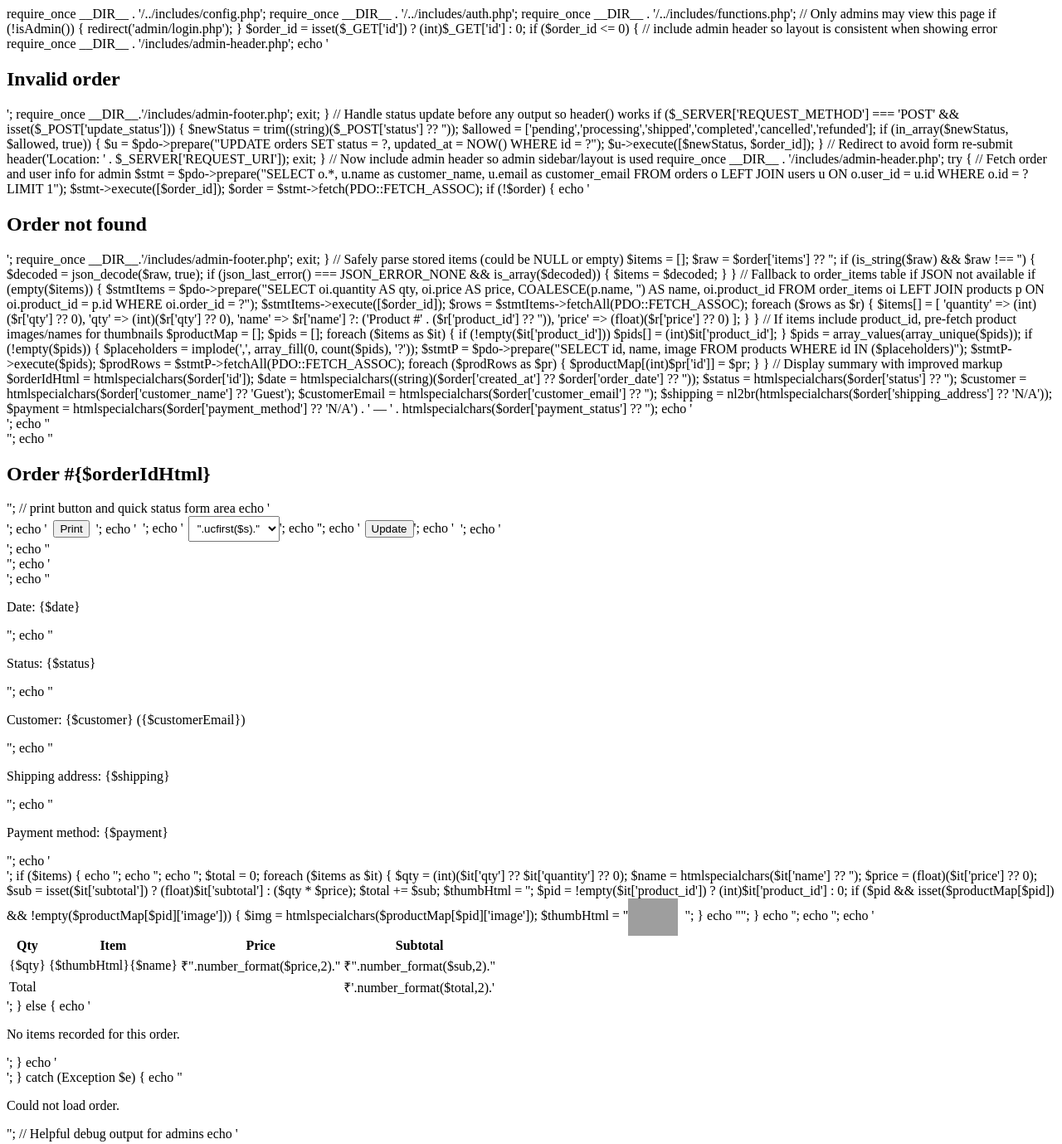
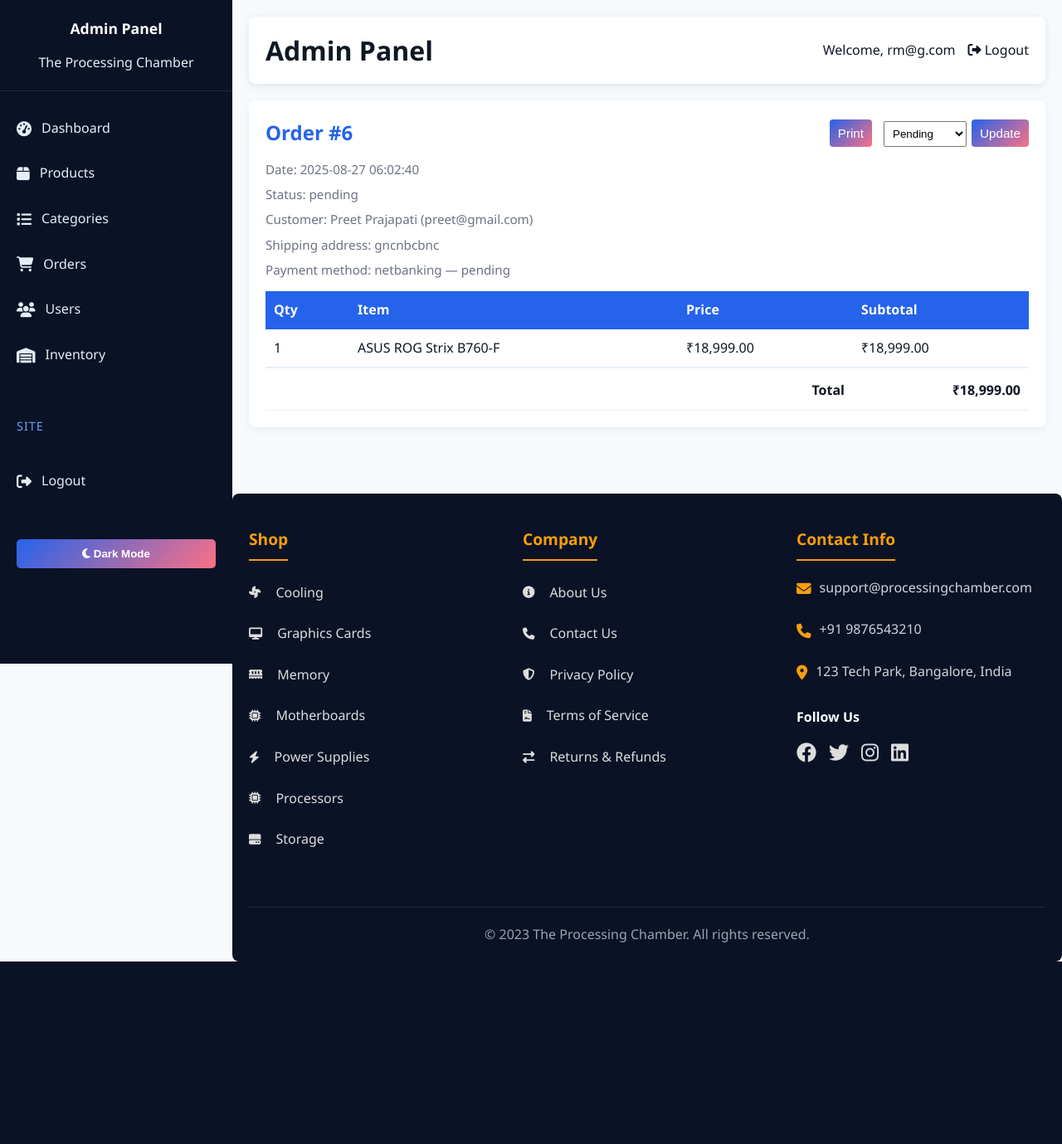
Before and after one commit to RudraMistry-cmd/The-Processing-Chamber, a PHP site: page /admin/order-details.php?id=6 in a window 1280 px wide. Shown: the top 1379 px of the page at 83% size. After the commit the page ends 1159 px from the top, so only its background shows below. Run offline with PHP 8.4, Linux system fonts and the light colour scheme; a user stored in the database is signed in; data comes from the database, SQL or seed files in the repository; grey boxes are pictures that could not be loaded.

Commit message:
Add files via upload

```diff
--- a/the-processing-chamber/admin/order-details.php
+++ b/the-processing-chamber/admin/order-details.php
@@ -1,3 +1,4 @@
+<?php
 require_once __DIR__ . '/../includes/config.php';
 require_once __DIR__ . '/../includes/auth.php';
 require_once __DIR__ . '/../includes/functions.php';
@@ -17,7 +18,7 @@ $order_id = isset($_GET['id']) ? (int)$_GET['id'] : 0;
 // Handle status update before any output so header() works
 if ($_SERVER['REQUEST_METHOD'] === 'POST' && isset($_POST['update_status'])) {
     $newStatus = trim((string)($_POST['status'] ?? ''));
-    $allowed = ['pending','processing','shipped','completed','cancelled','refunded'];
+    $allowed = ['pending','processing','shipped','delivered','cancelled','refunded'];
     if (in_array($newStatus, $allowed, true)) {
         $u = $pdo->prepare("UPDATE orders SET status = ?, updated_at = NOW() WHERE id = ?");
         $u->execute([$newStatus, $order_id]);
@@ -96,7 +97,7 @@ try {
     echo '<button onclick="window.print();" class="btn">Print</button>';
     echo '<form method="POST" style="display:inline-block; margin:0;">';
     echo '<select name="status" style="padding:6px; margin-left:6px;">';
-    $statuses = ['pending','processing','shipped','completed','cancelled','refunded'];
+    $statuses = ['pending','processing','shipped','delivered','cancelled','refunded'];
     foreach ($statuses as $s) {
         $sel = ($s === ($order['status'] ?? '')) ? ' selected' : '';
         echo "<option value=\"".htmlspecialchars($s)."\"{$sel}>".ucfirst($s)."</option>";
--- a/the-processing-chamber/admin/orders.php
+++ b/the-processing-chamber/admin/orders.php
@@ -3,8 +3,8 @@
  * admin/orders.php — Orders list and actions (admin)
  *
  * Simple admin list for orders with optional filters. Actions (status updates)
-+ * are handled at the top of the file before rendering to allow redirects.
-+ */
+ * are handled at the top of the file before rendering to allow redirects.
+ */
 require_once __DIR__ . '/../includes/config.php';
 require_once __DIR__ . '/../includes/auth.php';
 require_once __DIR__ . '/../includes/functions.php';
@@ -183,6 +183,7 @@ $page_title = "Manage Orders";
                                     case 'shipped': echo 'var(--primary);'; break;
                                     case 'delivered': echo 'var(--success);'; break;
                                     case 'cancelled': echo 'var(--danger);'; break;
+                                    case 'refunded': echo 'var(--secondary);'; break;
                                     default: echo 'var(--gray);';
                                 }
                                 ?>
```
